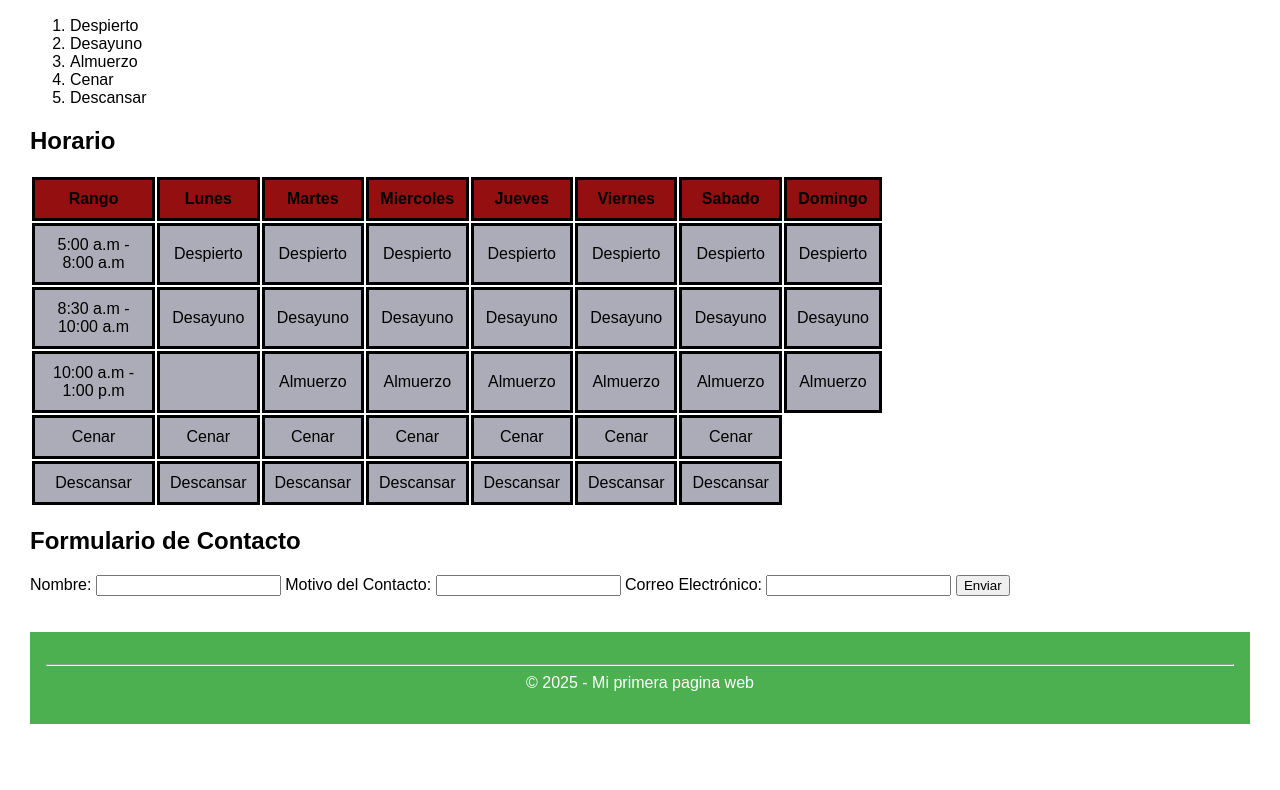
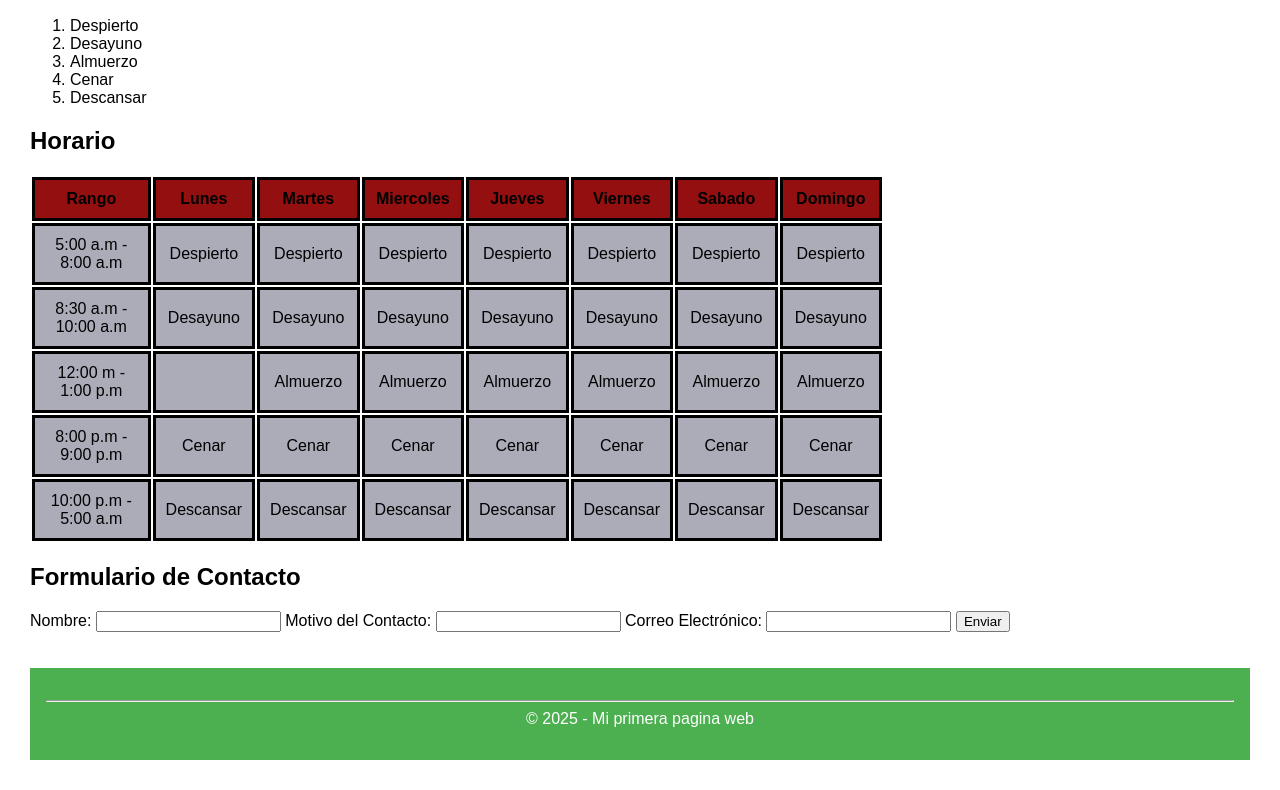
Before and after one commit to Nestor9230/Mi-proyecto, a plain HTML site: page index.html in a window 1280 px wide. Shown: the part 651-1441 px from the top of the page. Before the commit the page ends 1405 px from the top, so only its background shows below. Drawn offline with Linux system fonts and the light colour scheme.

Commit message:
Agregar archivo index.html

```diff
--- a/index.html
+++ b/index.html
@@ -95,7 +95,7 @@
                 <td>Desayuno</td>
             </tr>
             <tr>
-                <td>10:00 a.m - 1:00 p.m</td>
+                <td>12:00 m - 1:00 p.m</td>
                 <td></td>
                 <td>Almuerzo</td>
                 <td>Almuerzo</td>
@@ -105,6 +105,7 @@
                 <td>Almuerzo</td>
             </tr>
             <tr>
+                <td>8:00 p.m - 9:00 p.m</td>
                 <td>Cenar</td>
                 <td>Cenar</td>
                 <td>Cenar</td>
@@ -114,6 +115,7 @@
                 <td>Cenar</td>
             </tr>
             <tr>
+                <td>10:00 p.m - 5:00 a.m</td>
                 <td>Descansar</td>
                 <td>Descansar</td>
                 <td>Descansar</td>
```
